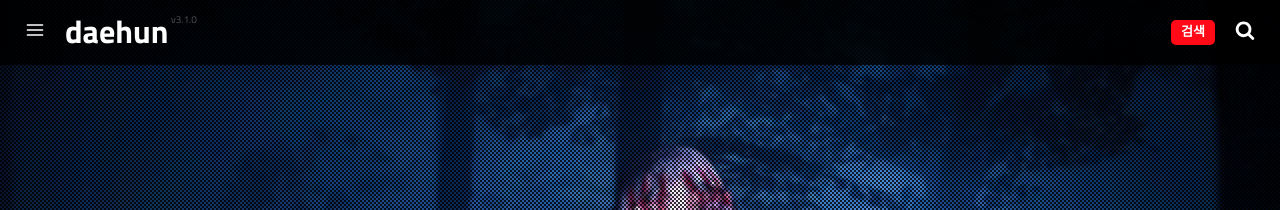
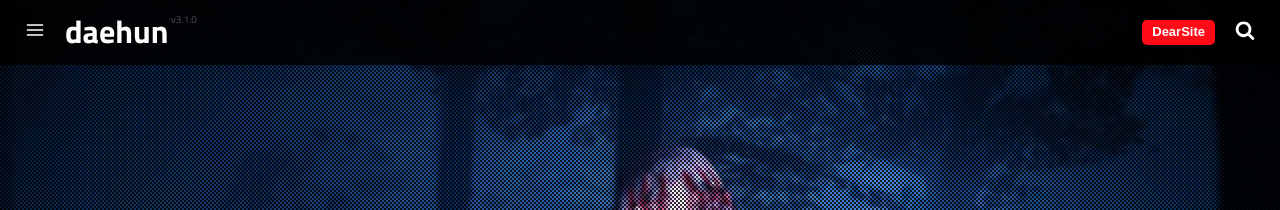
Before and after one commit to daehun93/daehun93.github.io, a Jekyll site: the page built from index.html, in a window 1280 px wide. Shown: the top 210 px of the page. Built offline with Jekyll 4.4.1, drawn with Linux system fonts in a browser that asks for light colours; a script that is not in the unit is left out.

Commit message:
header추가

```diff
--- a/_includes/header.html
+++ b/_includes/header.html
@@ -15,8 +15,8 @@
         <svg class="icon-search"><use xlink:href="#icon-search"></use></svg>
     </a>
     {% if site.show_get_theme_btn %}
-        <a id="search" class="get-theme" role="button">
-            <use xlink:href="#icon-search">검색</use>
+        <a id="search" href="http://dearyou.tk/" class="get-theme" role="button">
+            <use xlink:href="#icon-search">DearSite</use>
         </a>
     {% endif %}
 </header>
```
